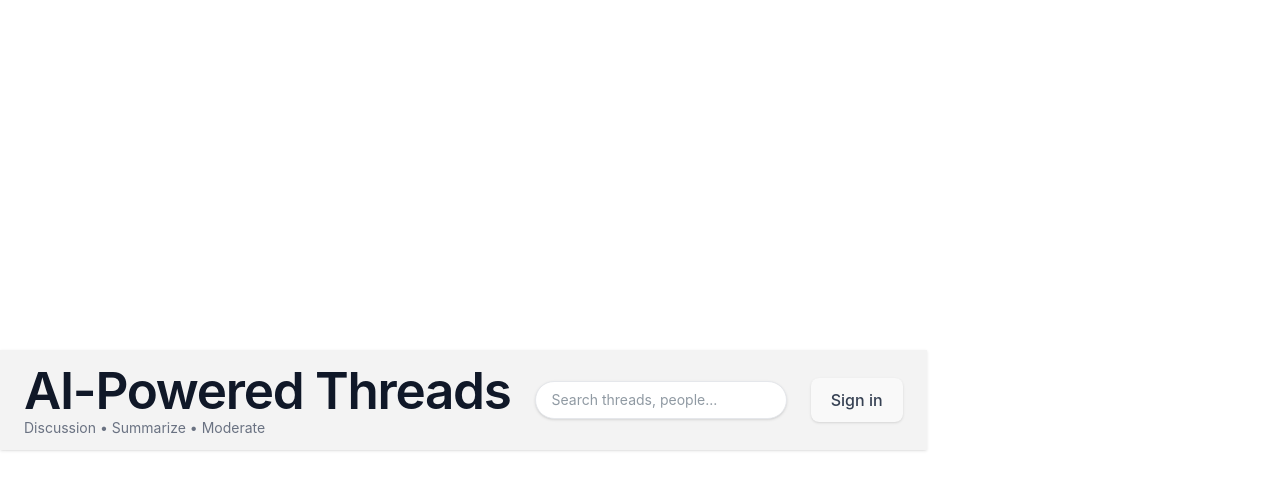
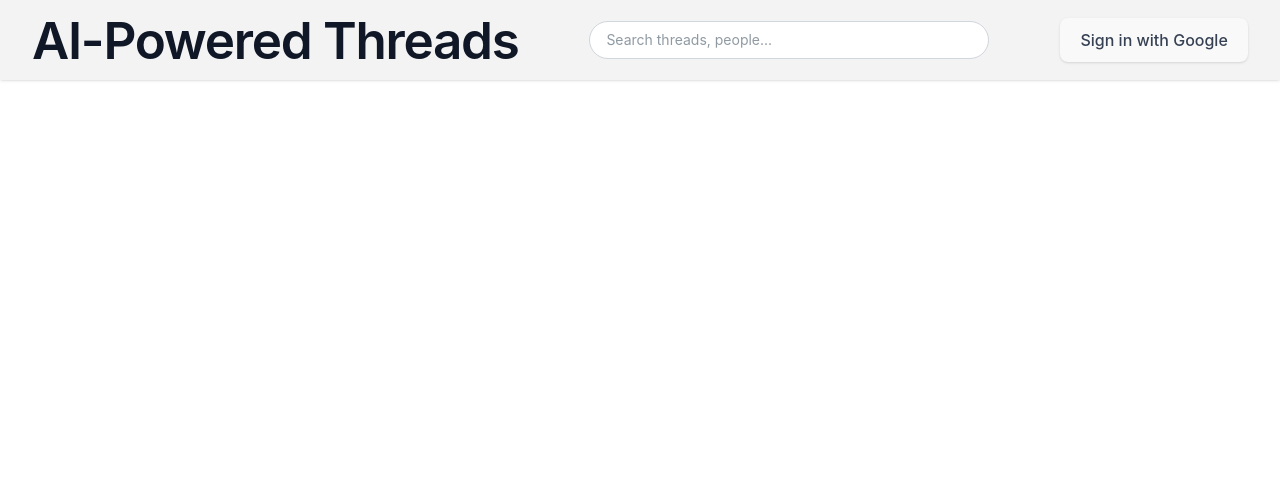
Before and after one commit to cbitosc/HTF25-Team-187, a React (Vite) app: page / in a window 1280 px wide. Shown: the top 490 px of the page. Built offline with nearby package versions, Linux system fonts and the light colour scheme.

Commit message:
Navbar bugs fixed

```diff
--- a/src/components/Navbar.jsx
+++ b/src/components/Navbar.jsx
@@ -16,7 +16,6 @@ export default function Navbar({ onSearch }) {
       setSession(currentSession);
       setLoading(false);
 
-      // Fetch profile if session exists
       if (currentSession?.user) {
         await fetchProfile(currentSession.user.id);
       }
@@ -37,7 +36,6 @@ export default function Navbar({ onSearch }) {
       }
     });
 
-    // Cleanup subscription on unmount
     return () => {
       subscription.unsubscribe();
     };
@@ -64,6 +62,10 @@ export default function Navbar({ onSearch }) {
       }
     } catch (err) {
       console.error("Profile fetch error:", err);
+      setProfile({
+        username: session?.user?.email?.split("@")[0] || "User",
+        trust_score: 50,
+      });
     }
   };
 
@@ -78,7 +80,7 @@ export default function Navbar({ onSearch }) {
     return () => clearTimeout(timer);
   }, [searchValue, onSearch]);
 
-  // Handle sign in with GitHub OAuth
+  // Handle sign in with Google OAuth
   const handleSignIn = async () => {
     try {
       await supabase.auth.signInWithOAuth({ provider: "google" });
@@ -91,6 +93,7 @@ export default function Navbar({ onSearch }) {
   const handleSignOut = async () => {
     try {
       await supabase.auth.signOut();
+      setSession(null);
       setProfile(null);
     } catch (error) {
       console.error("Sign out error:", error);
@@ -112,129 +115,164 @@ export default function Navbar({ onSearch }) {
   const avatarUrl = session?.user?.user_metadata?.avatar_url;
   const displayUsername =
     profile?.username || session?.user?.email?.split("@")[0] || "User";
+  const displayEmail = session?.user?.email || "";
 
   return (
-    <nav className="bg-[#F3F3F3] backdrop-blur-sm shadow-sm py-3 px-6">
-      <div className="max-w-7xl mx-auto">
-        <div className="flex items-center justify-between gap-6">
-          {/* Left: App title and subtitle */}
-          <div className="flex-shrink-0">
-            <h1
-              className="text-gray-900 text-lg font-semibold tracking-tight"
+    <nav
+      className="fixed top-0 left-0 w-full z-50 bg-[#F3F3F3] backdrop-blur-sm shadow-sm px-8 py-3"
       style={{
         fontFamily:
           '-apple-system, BlinkMacSystemFont, "SF Pro Text", system-ui, sans-serif',
       }}
     >
+      <div className="max-w-[1600px] mx-auto">
+        {/* Desktop Layout */}
+        <div className="hidden md:flex items-center justify-between gap-6">
+          {/* Left: App title */}
+          <div className="flex-shrink-0">
+            <h1 className="text-gray-900 text-xl font-semibold tracking-tight whitespace-nowrap">
               AI-Powered Threads
             </h1>
-            <p
-              className="text-gray-500 text-sm"
-              style={{
-                fontFamily:
-                  '-apple-system, BlinkMacSystemFont, "SF Pro Text", system-ui, sans-serif',
-              }}
-            >
-              Discussion • Summarize • Moderate
-            </p>
           </div>
 
           {/* Center: Search input */}
-          <div className="hidden md:flex flex-1 max-w-[600px]">
+          <div className="flex-1 flex justify-center max-w-[400px] mx-auto">
             <input
               type="text"
               placeholder="Search threads, people..."
               value={searchValue}
               onChange={(e) => setSearchValue(e.target.value)}
               aria-label="Search threads and people"
-              className="bg-white border border-[#E5E7EB] rounded-full px-4 py-2 w-full shadow-sm focus:outline-none focus:ring-2 focus:ring-[#A5D0FF] text-sm"
-              style={{
-                fontFamily:
-                  '-apple-system, BlinkMacSystemFont, "SF Pro Text", system-ui, sans-serif',
-              }}
+              className="bg-white border border-gray-300 rounded-full px-4 py-2 w-full focus:outline-none focus:ring-2 focus:ring-[#007AFF] text-sm"
             />
           </div>
 
           {/* Right: Auth section */}
           <div className="flex items-center gap-4 flex-shrink-0">
             {loading ? (
-              <div className="w-8 h-8 rounded-full bg-gray-200 animate-pulse" />
+              <div className="w-10 h-10 rounded-full bg-gray-200 animate-pulse" />
             ) : session ? (
               <>
+                {/* User info cluster */}
+                <div className="flex items-center gap-3">
                   {/* Avatar */}
-                <div className="flex items-center gap-3">
                   {avatarUrl ? (
                     <img
                       src={avatarUrl}
                       alt={`${displayUsername}'s avatar`}
-                      className="w-9 h-9 rounded-full border border-white shadow-sm object-cover"
+                      className="w-10 h-10 rounded-full border-2 border-white shadow-sm object-cover"
                     />
                   ) : (
-                    <div className="w-9 h-9 rounded-full border border-white shadow-sm bg-[#A5D0FF] flex items-center justify-center text-white text-sm font-medium">
+                    <div className="w-10 h-10 rounded-full border-2 border-white shadow-sm bg-[#007AFF] flex items-center justify-center text-white text-sm font-semibold">
                       {getInitials(displayUsername)}
                     </div>
                   )}
 
-                  {/* Username and trust score - hidden on mobile */}
-                  <div className="hidden lg:flex flex-col">
-                    <span
-                      className="text-gray-900 text-sm font-medium"
-                      style={{
-                        fontFamily:
-                          '-apple-system, BlinkMacSystemFont, "SF Pro Text", system-ui, sans-serif',
-                      }}
-                    >
+                  {/* Username, email, and trust score */}
+                  <div className="flex flex-col">
+                    <div className="flex items-center gap-2">
+                      <span className="text-gray-900 text-sm font-semibold">
                         {displayUsername}
                       </span>
-                    <span className="bg-[#F1F9FF] text-[#A5D0FF] px-2 py-0.5 text-xs rounded-full border border-[#E6F0FF] inline-block w-fit">
+                      <span className="bg-[#E6F0FF] text-[#007AFF] text-xs px-2 py-0.5 font-medium rounded-full">
                         Trust: {profile?.trust_score || 50}
+                      </span>
+                    </div>
+                    <span className="text-gray-500 text-xs">
+                      {displayEmail}
                     </span>
                   </div>
                 </div>
 
-                {/* Sign out button */}
+                {/* Logout button - always visible */}
                 <button
                   onClick={handleSignOut}
                   aria-label="Sign out"
-                  className="bg-white border border-[#E5E7EB] rounded-lg px-4 py-2 text-sm font-medium text-gray-700 hover:bg-gray-50 shadow-sm transition-colors"
-                  style={{
-                    fontFamily:
-                      '-apple-system, BlinkMacSystemFont, "SF Pro Text", system-ui, sans-serif',
-                  }}
+                  className="border border-gray-300 rounded-md px-3 py-1 hover:bg-gray-100 text-gray-700 text-sm font-medium transition-colors bg-white"
                 >
-                  Sign out
+                  Logout
                 </button>
               </>
             ) : (
               <button
                 onClick={handleSignIn}
                 aria-label="Sign in with Google"
-                className="bg-white border border-[#E5E7EB] rounded-lg px-4 py-2 text-sm font-medium text-gray-700 hover:bg-gray-50 shadow-sm transition-colors"
-                style={{
-                  fontFamily:
-                    '-apple-system, BlinkMacSystemFont, "SF Pro Text", system-ui, sans-serif',
-                }}
+                className="bg-white border border-gray-300 rounded-md px-4 py-2 text-sm font-medium text-gray-700 hover:bg-gray-50 shadow-sm transition-colors"
+              >
+                Sign in with Google
+              </button>
+            )}
+          </div>
+        </div>
+
+        {/* Mobile Layout */}
+        <div className="md:hidden">
+          <div className="flex flex-col gap-3">
+            {/* Title and auth on same row */}
+            <div className="flex items-center justify-between">
+              <h1 className="text-gray-900 text-lg font-semibold tracking-tight">
+                AI-Powered Threads
+              </h1>
+
+              {loading ? (
+                <div className="w-8 h-8 rounded-full bg-gray-200 animate-pulse" />
+              ) : session ? (
+                <div className="flex items-center gap-2">
+                  {/* Avatar */}
+                  {avatarUrl ? (
+                    <img
+                      src={avatarUrl}
+                      alt={`${displayUsername}'s avatar`}
+                      className="w-8 h-8 rounded-full border border-white shadow-sm object-cover"
+                    />
+                  ) : (
+                    <div className="w-8 h-8 rounded-full border border-white shadow-sm bg-[#007AFF] flex items-center justify-center text-white text-xs font-semibold">
+                      {getInitials(displayUsername)}
+                    </div>
+                  )}
+
+                  {/* Logout button */}
+                  <button
+                    onClick={handleSignOut}
+                    aria-label="Sign out"
+                    className="border border-gray-300 rounded-md px-3 py-1 hover:bg-gray-100 text-gray-700 text-xs font-medium transition-colors bg-white"
+                  >
+                    Logout
+                  </button>
+                </div>
+              ) : (
+                <button
+                  onClick={handleSignIn}
+                  aria-label="Sign in with Google"
+                  className="bg-white border border-gray-300 rounded-md px-3 py-1.5 text-xs font-medium text-gray-700 hover:bg-gray-50 shadow-sm transition-colors"
                 >
                   Sign in
                 </button>
               )}
             </div>
+
+            {/* User info row on mobile (when logged in) */}
+            {session && (
+              <div className="flex items-center gap-2 text-xs">
+                <span className="text-gray-900 font-semibold">
+                  {displayUsername}
+                </span>
+                <span className="bg-[#E6F0FF] text-[#007AFF] px-2 py-0.5 font-medium rounded-full">
+                  Trust: {profile?.trust_score || 50}
+                </span>
               </div>
+            )}
 
-        {/* Mobile search - shown below on small screens */}
-        <div className="md:hidden mt-3">
+            {/* Search input */}
             <input
               type="text"
               placeholder="Search threads, people..."
               value={searchValue}
               onChange={(e) => setSearchValue(e.target.value)}
               aria-label="Search threads and people"
-            className="bg-white border border-[#E5E7EB] rounded-full px-4 py-2 w-full shadow-sm focus:outline-none focus:ring-2 focus:ring-[#A5D0FF] text-sm"
-            style={{
-              fontFamily:
-                '-apple-system, BlinkMacSystemFont, "SF Pro Text", system-ui, sans-serif',
-            }}
+              className="bg-white border border-gray-300 rounded-full px-4 py-2 w-full focus:outline-none focus:ring-2 focus:ring-[#007AFF] text-sm"
             />
+          </div>
         </div>
       </div>
     </nav>
```
Lines whose indentation alone changed are shown as unchanged.
